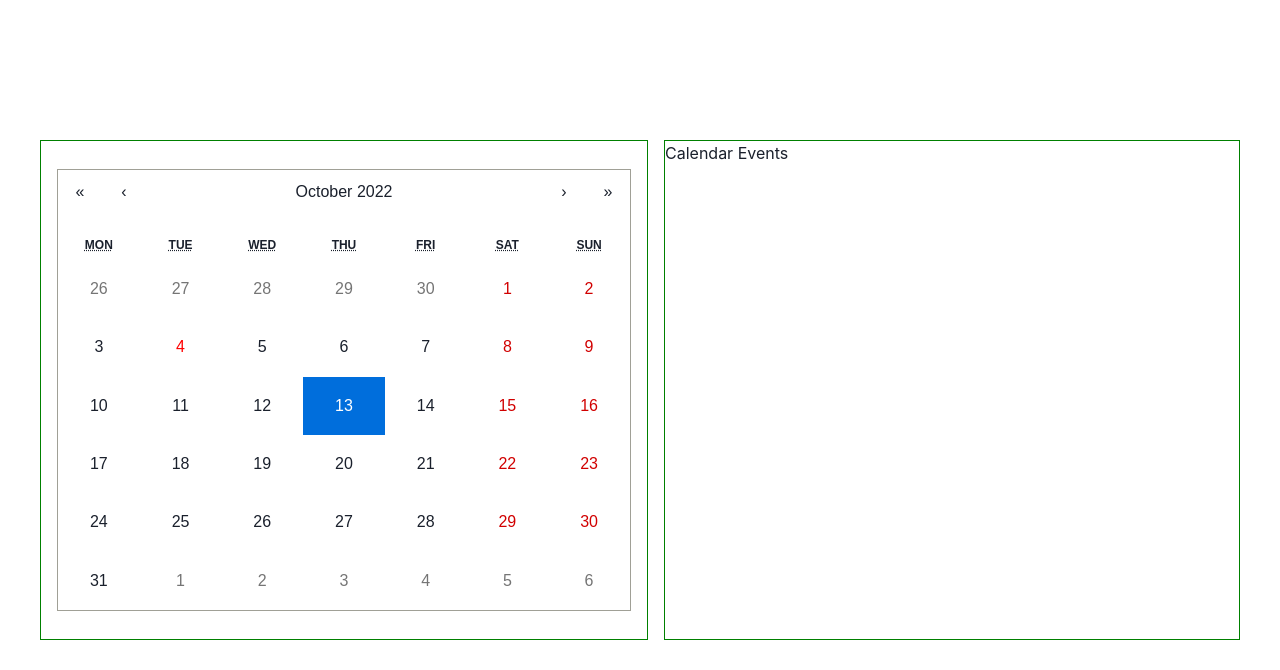
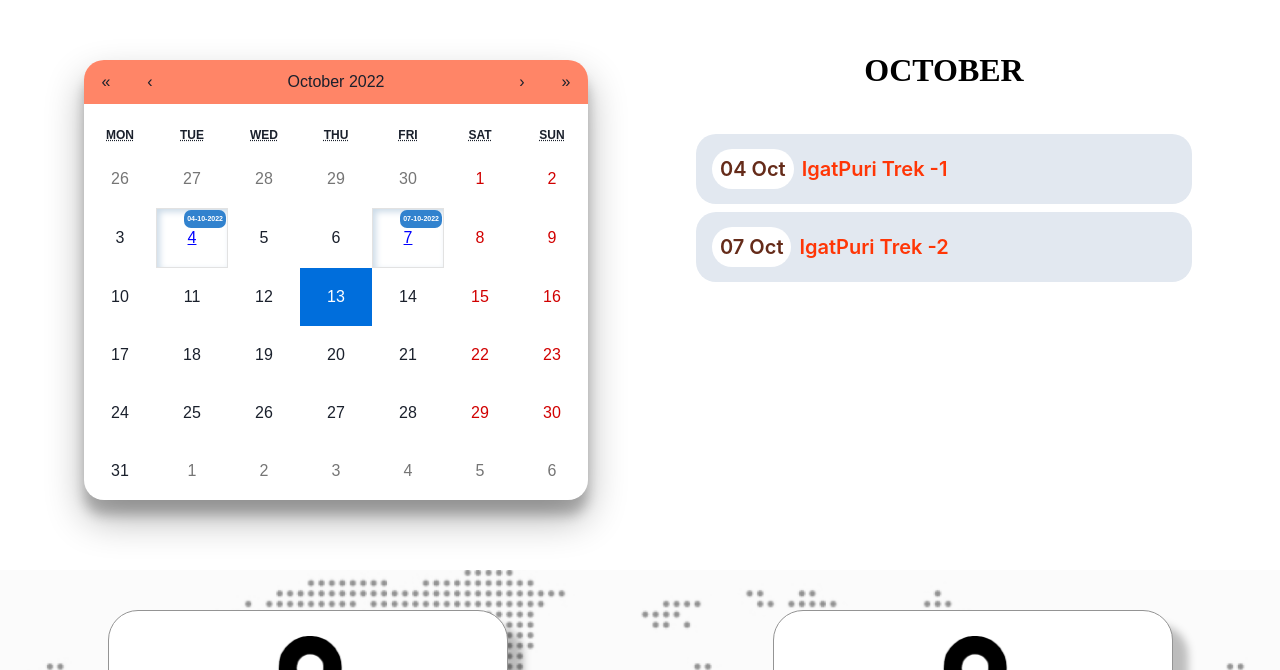
Before and after one commit to Amitrawat4532/Trekkings, a Next.js app: page / in a window 1280 px wide. Shown: the part 1050-1720 px from the top of the page. Built offline with nearby package versions, Linux system fonts and the light colour scheme; a web font is replaced by a local one.

Commit message:
Calendar Update

```diff
--- a/components/Calendar.js
+++ b/components/Calendar.js
@@ -1,38 +1,249 @@
-import { Flex , Box } from '@chakra-ui/react'
-import React , { useState} from 'react'
-import Calendar from 'react-calendar'
-import moment  from 'moment'
+import {
+  Flex,
+  Box,
+  Text,
+  Divider,
+  useDisclosure,
+  Badge,
+  Heading,
+} from "@chakra-ui/react";
+import React, { useState, useRef } from "react";
+import Calendar from "react-calendar";
+import moment from "moment";
+import CalendarModal from "./CalendarModal";
+import { WarningTwoIcon } from "@chakra-ui/icons";
 
 const CalendarComp = () => {
+  const [value, onChange] = useState(new Date());
+  const trek = [
+    {
+      title: "IgatPuri Trek -1",
+      startDate: "04-10-2022",
+      endDate: "04-10-2022",
+      images: [],
+      detail:
+        "IgatPuri Trek detailss Id ea et nisi irure irure labore esse sint.",
+    },
+    {
+      title: "IgatPuri Trek -2",
+      startDate: "07-10-2022",
+      endDate: "07-10-2022",
+      images: [],
+      detail:
+        "IgatPuri Trek detailss Id ea et nisi irure irure labore esse sint.",
+    },
+    {
+      title: "IgatPuri Trek -3",
+      startDate: "12-11-2022",
+      endDate: "12-11-2022",
+      images: [],
+      detail:
+        "IgatPuri Trek detailss Id ea et nisi irure irure labore esse sint.",
+    },
+  ];
+  const { isOpen, onOpen, onClose } = useDisclosure();
+  const [selectedTrek, setSelectedTrek] = useState({});
+  const [selectedMonth, setSelectedMonth] = useState(
+    new Date().toLocaleString("default", { month: "long" })
+  );
 
-    const [value, onChange] = useState(new Date());
-    const mark = [
-        '04-10-2022',
-        '15-10-2022',
-        '05-11-2022'
-    ]
+  const onDateSelect = (date) => {
+    const formmatedDate = moment(date, "DD/MM/YYYY").format("DD-MM-YYYY");
+    const data = trek.filter((x) => {
+      if (x.startDate == formmatedDate) {
+        return x;
+      }
+    });
+    if (data.length !== 0) {
+      setSelectedTrek(data[0]);
+      onOpen();
+    } else {
+      alert("No event found on selected date!!!");
+    }
+  };
+
+  const onCalendarChange = (props) => {
+    const month = moment(props.activeStartDate).format("MMMM");
+    setSelectedMonth(month);
+  };
+
+  const filterByMonth = (x) => {
+    const month = moment(x?.startDate, "DD-MM-YYYY").format("MMMM");
+    if (month === selectedMonth) {
+      return x;
+    }
+  };
 
   return (
     <>
-
-        <Flex bg='white' w='100vw' h='100vh' justifyContent='center' alignItems='center' p='10' gap='4'>
-            <Flex border='1px solid green' flex='1' height='500px' width='100%' p='4'>
-            <Calendar onChange={onChange} value={value} className='calendar'
+      <Flex
+        bg="white"
+        w="100vw"
+        h="100% "
+        justifyContent="center"
+        alignItems="center"
+        flexDirection={["column", "column", "row", "row"]}
+        p="10"
+        gap="4"
+      >
+        <Flex
+          // border='1px solid green'
+          flex="1"
+          height="500px"
+          width="100%"
+          p={["2", "2", "4", "4"]}
+        >
+          <Calendar
+            onChange={onChange}
+            value={value}
+            className="calendar"
             tileClassName={({ date, view }) => {
-                if(mark.find(x=>x===moment(date).format("DD-MM-YYYY"))){
-                 return  'highlight'
+              if (
+                trek.find(
+                  (x) => x?.startDate === moment(date).format("DD-MM-YYYY")
+                )
+              ) {
+                return "highlight";
               }
             }}
+            tileContent={({ date, view }) => {
+              if (
+                trek.find(
+                  (x) => x?.startDate === moment(date).format("DD-MM-YYYY")
+                )
+              ) {
+                const today = new Date();
+                if (date < today) {
+                  return (
+                    <Badge
+                      variant="solid"
+                      colorScheme="blue"
+                      position="absolute"
+                      top="1px"
+                      right="1px"
+                      borderRadius="7px"
+                      padding="1px 3px"
+                      fontSize="7px"
+                    >
+                      {moment(date).format("DD-MM-YYYY")}
+                    </Badge>
+                  );
+                } else {
+                  return (
+                    <Badge
+                      variant="solid"
+                      colorScheme="yellow"
+                      position="absolute"
+                      top="1px"
+                      right="1px"
+                      borderRadius="7px"
+                      padding="1px 3px"
+                      fontSize="7px"
+                      bgGradient="radial-gradient(ellipse farthest-corner at right bottom, #FEDB37 0%, #FDB931 8%, #9f7928 30%, #8A6E2F 40%, transparent 80%),
+                      radial-gradient(ellipse farthest-corner at left top, #FFFFFF 0%, #FFFFAC 8%, #D1B464 25%, #5d4a1f 62.5%, #5d4a1f 100%);"
+                    >
+                      Upcoming
+                    </Badge>
+                  );
+                }
+              }
+            }}
+            // selectRange={true}
+            // next2Label={false}
+            // prev2Label={false}
+            onViewChange={(props) => onCalendarChange(props)}
+            // nextAriaLabel={(props)=>onCalendarChange(props)}
+            onClickDay={(props) => onDateSelect(props)}
+            onActiveStartDateChange={(props) => onCalendarChange(props)}
           />
+        </Flex>
+        <Flex
+          direction="column"
+          alignItems="center"
+          // border='1px solid green'
+          p="4"
+          flex="1"
+          height="500px"
+        >
+          <Text
+            fontSize="32px"
+            fontWeight="800"
+            fontFamily="serif"
+            textTransform="uppercase"
+            color="black"
+          >
+            {selectedMonth}
+          </Text>
+          <Box
+            // border='1px solid green'
+            my="2"
+            mx="auto"
+            p="6"
+            w="100%"
+            h="100%"
+            overflowY="auto"
+          >
+            {trek.filter(filterByMonth).map((el, id) => {
+              const date = moment(el?.startDate, "DD/MM/YYYY").format("DD MMM");
+              return (
+                <React.Fragment key={id}>
+                  <Text
+                    fontSize="20px"
+                    fontWeight="600"
+                    color="#FF3606"
+                    m="2"
+                    bg="gray.200"
+                    py="5"
+                    px="2"
+                    borderRadius="20px"
+                    _hover={{
+                      bg: "#ff4517a7",
+                      color: "black",
+                    }}
+                    onClick={() => {
+                      onDateSelect(el?.startDate);
+                    }}
+                  >
+                    <Text
+                      as="span"
+                      bg="white"
+                      p="2"
+                      m="2"
+                      borderRadius="20px"
+                      color="orange.900"
+                    >
+                      {date}
+                    </Text>
+                    {el?.title}
+                  </Text>
+                </React.Fragment>
+              );
+            })}
+            {trek.filter(filterByMonth).length <= 0 && (
+              <Box
+                textAlign="center"
+                py={10}
+                px={6}
+                bg="gray.200"
+                borderRadius="20px"
+              >
+                <WarningTwoIcon boxSize={"50px"} color={"orange.300"} />
+                <Heading as="h2" size="xl" mt={6} mb={2}>
+                  NO EVENT FOUND!
+                </Heading>
+              </Box>
+            )}
+          </Box>
 
+          <CalendarModal
+            onClose={onClose}
+            isOpen={isOpen}
+            data={selectedTrek}
+          />
         </Flex>
-            <Box border='1px solid green' flex='1' height='500px'>
-                Calendar Events
-            </Box>
       </Flex>
+    </>
+  );
+};
 
-    </>
-  )
-}
-
-export default CalendarComp
+export default CalendarComp;
--- /dev/null
+++ b/components/CalendarModal.js
@@ -0,0 +1,30 @@
+import {
+  Button,
+  Modal,
+  ModalBody,
+  ModalCloseButton,
+  ModalContent,
+  ModalFooter,
+  ModalHeader,
+  ModalOverlay,
+} from "@chakra-ui/react";
+import React from "react";
+
+const CalendarModal = ({ onClose, isOpen, scrollBehavior, data }) => {
+    return (
+    <Modal onClose={onClose} isOpen={isOpen} scrollBehavior={"inside"} size='4xl'>
+      <ModalOverlay />
+      <ModalContent>
+        <ModalHeader>{data?.title}</ModalHeader>
+        <ModalCloseButton />
+        <ModalBody>{data?.detail}</ModalBody>
+        <ModalFooter>
+          <Button onClick={onClose}>Close</Button>
+          <Button variant='ghost'>Secondary Action</Button>
+        </ModalFooter>
+      </ModalContent>
+    </Modal>
+  );
+};
+
+export default CalendarModal;
--- a/components/Destination.js
+++ b/components/Destination.js
@@ -51,7 +51,7 @@ function Destination() {
         <Flex
           width="100%"
           justifyContent={["center", "center", "center", "space-between"]}
-          alignItem="center"
+          alignItems="center"
           paddingBottom="40px"
           px="20px"
           flexDirection={["column", "column", "column", "row"]}
--- a/components/Services.js
+++ b/components/Services.js
@@ -37,7 +37,7 @@ const Services = () => {
         width="100vw"
         height="100%"
         justifyContent="start"
-        aligItem="start"
+        alignItems="start"
         flexDirection="column"
         padding={["20px 20px", ",20px 40px", "20px 140px", "20px 140px"]}
         gap="20px"
--- a/components/footer.js
+++ b/components/footer.js
@@ -129,7 +129,7 @@ const Footer = () => {
         >
           <Input
             type="email"
-            placeHolder="enter your email I'd"
+            placeholder="enter your email I'd"
             background="#fffff"
             width={["250px", "300px", "350px", "400px"]}
             height={["38px", "45px", "55px", "60px"]}
--- a/pages/index.js
+++ b/pages/index.js
@@ -13,7 +13,6 @@ import { Box } from "@chakra-ui/react";
 import Footer from "../components/footer";
 import CalendarComp from "../components/Calendar";
 
-// import Calender from "../components/Calender";
 
 const index = () => {
 
@@ -24,7 +23,6 @@ const index = () => {
         <Navbar />
         <Home />
         <CalendarComp />
-        {/* <Calender /> */}
         <About />
         <Destination />
         <Services />
--- a/styles/globals.css
+++ b/styles/globals.css
@@ -17,10 +17,23 @@ a {
 
 .calendar {
   margin: auto;
-  width: 100% !important;
+  width: 90% !important;
+  border-radius: 20px;
+  border:0 !important;
   /* height: 100% !important;  */
-  background: red;
+  /* background: red; */
+  box-shadow: rgba(0, 0, 0, 0.3) 0px 19px 38px, rgba(0, 0, 0, 0.22) 0px 15px 12px;
 }
+.react-calendar__navigation{
+  background: #ff4517a7;
+  border-top-left-radius: 20px;
+  border-top-right-radius: 20px;
+
+}
+/* .react-calendar__navigation__next2{
+  border-top-right-radius: 20px !important;
+
+} */
 
 .calendar .react-calendar__month-view__days {
   height: 350px !important;
@@ -28,8 +41,24 @@ a {
 }
 
 .highlight {
-  color: red;
+  color: blue !important;
+  text-decoration: underline;
+  box-shadow: rgb(204, 219, 232) 3px 3px 6px 0px inset, rgba(255, 255, 255, 0.5) -3px -3px 6px 1px inset;
+  /* background: #ff4517a7 !important; */
+  border: 1px solid rgba(128, 128, 128, 0.229) !important;
+  position: relative;
 }
+/* .highlight::after{
+  content: 'Event';
+  position: absolute;
+  top:1px;
+  right: 1px;
+  border-radius: 7px;
+  padding: .2px 3px;
+  font-size: 7px;
+  border: 1px solid #006edc;
+  color:#006edc ;
+} */
 
 @media (prefers-color-scheme: dark) {
   html {
```
Lines whose indentation alone changed are shown as unchanged.
